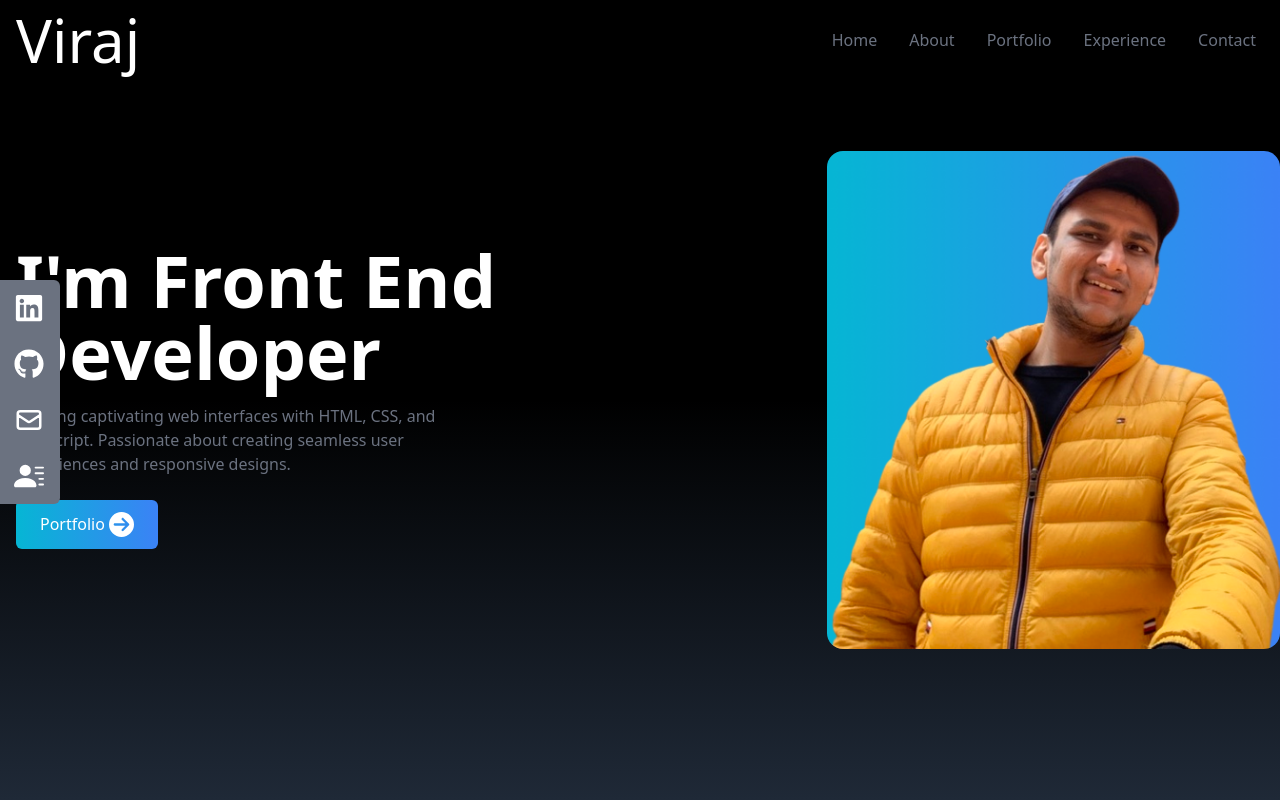
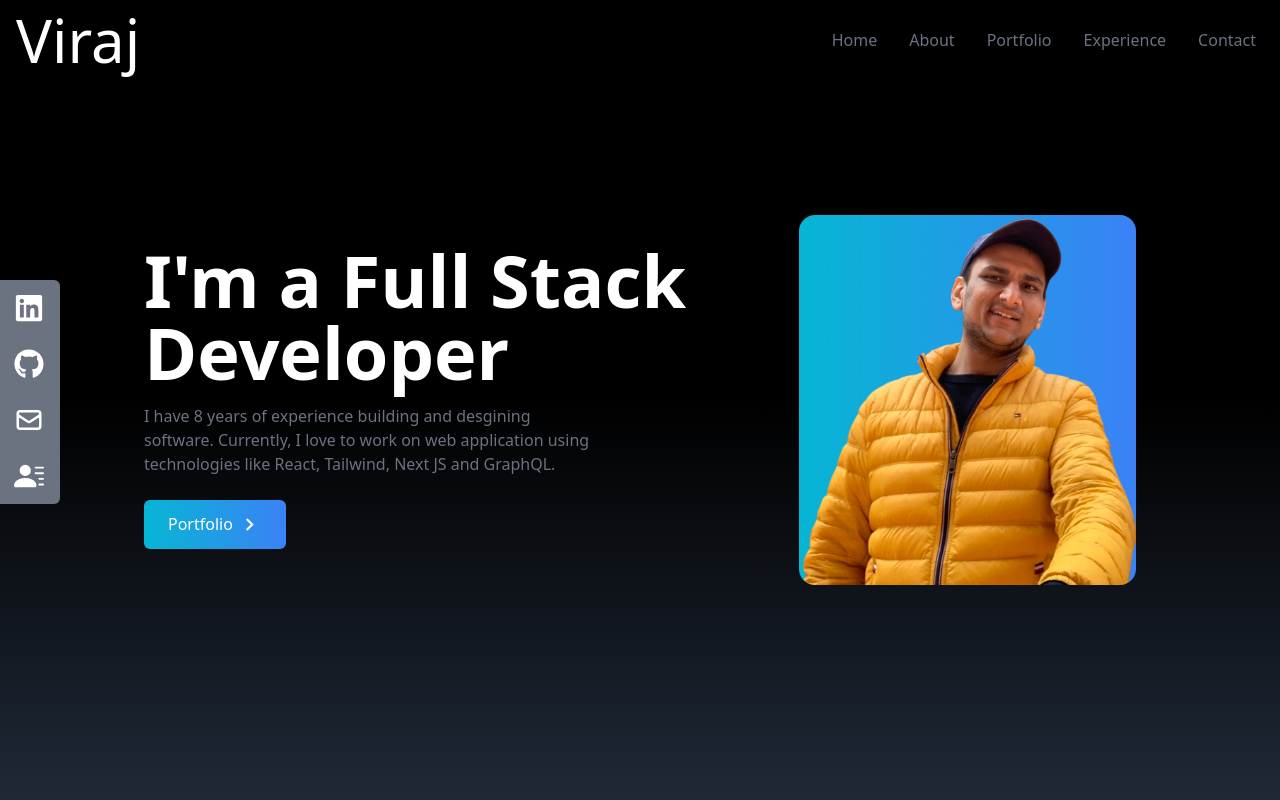
Before and after one commit to Viraj1205/Viraj-Portfolio, a React (Create React App) app: page / in a window 1280 px wide. Shown: the top 800 px of the page. Built offline with nearby package versions, Linux system fonts and the light colour scheme.

Commit message:
updated home

```diff
--- a/src/Components/Home.js
+++ b/src/Components/Home.js
@@ -1,32 +1,50 @@
-import React from 'react'
-import { FaCircleArrowRight } from "react-icons/fa6";
-import  HeroImage  from "../assets/heroImage.png"
-import { Link } from 'react-scroll';
+import React from "react";
+import HeroImage from "../assets/heroImage.png";
+import { MdOutlineKeyboardArrowRight } from "react-icons/md";
+import { Link } from "react-scroll";
 
 const Home = () => {
   return (
-    <div name="home" className='h-screen w-full bg-gradient-to-b from-black via-black to-gray-800'>
-        <div className='mx-w-screen-lg mx-auto flex flex-col items-center justify-center h-full px-4 md:flex-row'>
-            <div className='flex flex-col justify-center h-full'>
-                <h2 className='text-4xl sm:text-7xl font-bold text-white'>I'm Front End Developer</h2>
-                <p className='text-gray-500 py-4 max-w-md'>Crafting captivating web interfaces with HTML, CSS, and JavaScript. Passionate about creating seamless user experiences and responsive designs.</p>
+    <div
+      name="home"
+      className="h-screen w-full bg-gradient-to-b from-black via-black to-gray-800"
+    >
+      <div className="max-w-screen-lg mx-auto flex flex-col items-center justify-center h-full px-4 md:flex-row">
+        <div className="flex flex-col justify-center h-full">
+          <h2 className="text-4xl sm:text-7xl font-bold text-white">
+            I'm a Full Stack Developer
+          </h2>
+          <p className="text-gray-500 py-4 max-w-md">
+            I have 8 years of experience building and desgining software.
+            Currently, I love to work on web application using technologies like
+            React, Tailwind, Next JS and GraphQL.
+          </p>
+
           <div>
-                    <Link to='portfolio' smooth duration={500}>
-                    <button className='group text-white w-fit px-6 py-3 my-2 flex items-center rounded-md
-                    bg-gradient-to-r from-cyan-500 to-blue-500 cursor-pointer'>Portfolio
-                        <span className='group-hover:rotate-90 duration-300'>
-                            <FaCircleArrowRight size={25} className='ml-1'/>
+            <Link
+              to="portfolio"
+              smooth
+              duration={500}
+              className="group text-white w-fit px-6 py-3 my-2 flex items-center rounded-md bg-gradient-to-r from-cyan-500 to-blue-500 cursor-pointer"
+            >
+              Portfolio
+              <span className="group-hover:rotate-90 duration-300">
+                <MdOutlineKeyboardArrowRight size={25} className="ml-1" />
               </span>
-                    </button>
             </Link>
           </div>
         </div>
+
         <div>
-                <img className='rounded-2xl mx-auto w-2/3 md:w-full ml-4' src={HeroImage} alt='heroprofile'/>
+          <img
+            src={HeroImage}
+            alt="my profile"
+            className="rounded-2xl mx-auto w-2/3 md:w-full"
+          />
         </div>
       </div>
     </div>
-  )
-}
+  );
+};
 
-export default Home
+export default Home;
```
Lines whose indentation alone changed are shown as unchanged.
